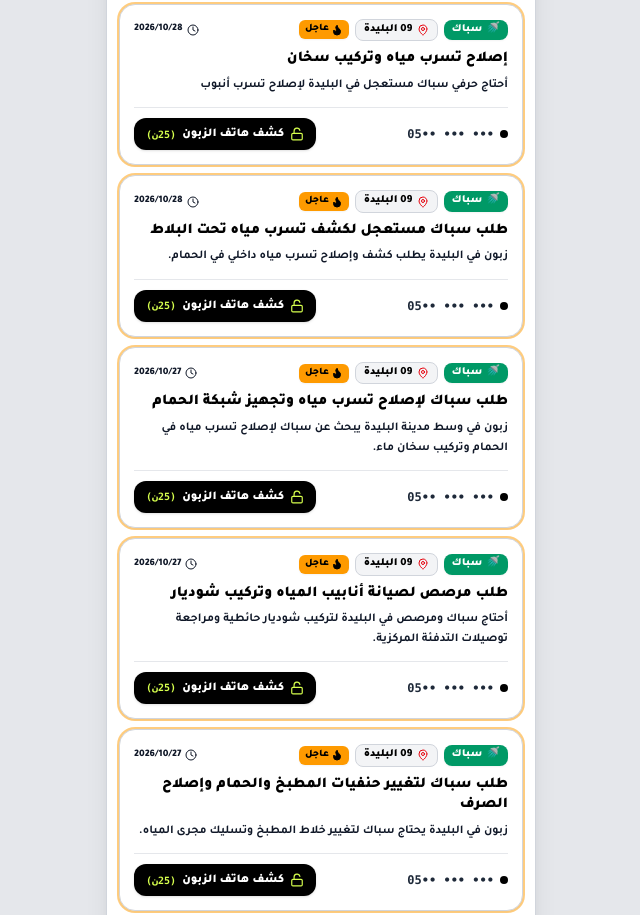
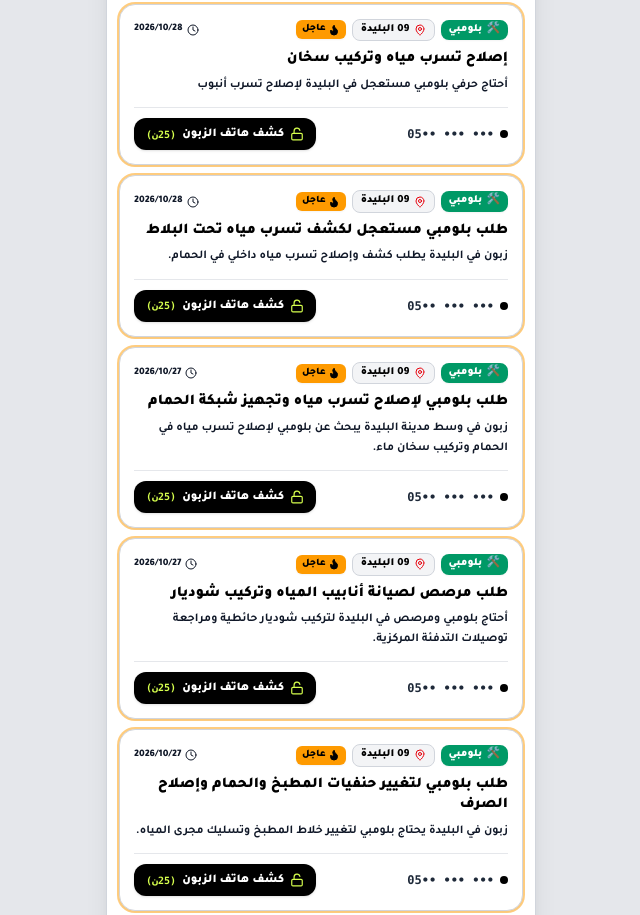
Before and after one commit to chifablida-create/khadam-dz, a React (Vite) app: page / in a window 1280 px wide. Shown: the part 1494-2409 px from the top of the page, without its empty margins (319-959 px from the left). Built offline with nearby package versions, Linux system fonts and the light colour scheme; no server answers; the database is empty.

Commit message:
Replace craft name سباك with بلومبي across app and Supabase

```diff
--- a/src/App.tsx
+++ b/src/App.tsx
@@ -128,14 +128,21 @@ function sortRequestsDesc(list: RequestItem[]): RequestItem[] {
     .map((item) => {
       const idStr = String(item.id || '').trim();
       const seedTs = SEED_REQ_TIME_MAP.get(idStr);
-      if (seedTs !== undefined) {
-        return { ...item, createdAt: seedTs };
-      }
       const idMatch = idStr.match(/^r_(\d{13})$/);
-      if (idMatch) {
-        return { ...item, createdAt: Number(idMatch[1]) };
-      }
-      return item;
+      const canonicalTs =
+        seedTs !== undefined
+          ? seedTs
+          : idMatch
+          ? Number(idMatch[1])
+          : item.createdAt;
+      const cleanCraft = !item.craft || item.craft === 'سباك' ? 'بلومبي' : item.craft;
+      return {
+        ...item,
+        craft: cleanCraft,
+        title: String(item.title || '').replace(/سباك/g, 'بلومبي'),
+        desc: String(item.desc || '').replace(/سباك/g, 'بلومبي'),
+        createdAt: canonicalTs
+      };
     })
     .sort((a, b) => Number(b?.createdAt || 0) - Number(a?.createdAt || 0));
 }
@@ -461,7 +468,8 @@ export default function App() {
   }, [points]);
 
   // Craftsman specialty craft
-  const craftsmanCraft = currentUser?.craft || 'سباك';
+  const craftsmanCraft =
+    !currentUser?.craft || currentUser.craft === 'سباك' ? 'بلومبي' : currentUser.craft;
 
   const effectivePoints = currentUser ? points : 0;
   const effectiveRevealedSet = currentUser ? revealedSet : new Set<string>();
@@ -585,7 +593,7 @@ export default function App() {
     const randomWilaya = wilayas[Math.floor(Math.random() * wilayas.length)];
 
     const titlesByCraft: Record<string, string[]> = {
-      'سباك': [
+      'بلومبي': [
         'تسريب مياه ساخنة في الحمام يحتاج إصلاح فوري',
         'تركيب سخان ماء جديد وشبكة أنابيب نحاسية',
         'انسداد في مجرى المطبخ يحتاج تسليك عاجل'
--- a/src/components/AccountView.tsx
+++ b/src/components/AccountView.tsx
@@ -88,7 +88,7 @@ export const AccountView: React.FC<AccountViewProps> = ({
   const boundSingleAccount = getBoundSingleCraftsman();
 
   const [name, setName] = useState(() => boundSingleAccount?.name || '');
-  const [craft, setCraft] = useState(() => boundSingleAccount?.craft || 'سباك');
+  const [craft, setCraft] = useState(() => boundSingleAccount?.craft || 'بلومبي');
   const [wilaya, setWilaya] = useState(() => boundSingleAccount?.wilaya || '16 الجزائر');
   const [phone, setPhone] = useState(() => boundSingleAccount?.phone || '');
   const [experience, setExperience] = useState(() => boundSingleAccount?.experience || '3 سنوات');
--- a/src/components/HomeFeed.tsx
+++ b/src/components/HomeFeed.tsx
@@ -54,7 +54,7 @@ export const HomeFeed: React.FC<HomeFeedProps> = ({
   const [cardCancelError, setCardCancelError] = useState<string>('');
 
   // Popular crafts to display first in quick pills
-  const quickCrafts = ['الكل', 'سباك', 'كهربائي', 'نجار', 'دهان', 'بناء', 'حداد', 'زجاج', 'تبريد', 'خياط', 'ميكانيكي', 'إصلاح هواتف', 'نقل أثاث'];
+  const quickCrafts = ['الكل', 'بلومبي', 'كهربائي', 'نجار', 'دهان', 'بناء', 'حداد', 'زجاج', 'تبريد', 'خياط', 'ميكانيكي', 'إصلاح هواتف', 'نقل أثاث'];
 
   // Filter requests
   const filteredRequests = useMemo(() => {
@@ -115,7 +115,7 @@ export const HomeFeed: React.FC<HomeFeedProps> = ({
                 </span>
               </div>
               <div className="text-xs text-white mt-0.5 font-bold">
-                سباك، كهربائي، دهان... حرفيو 58 ولاية بانتظارك
+                بلومبي، كهربائي، دهان... حرفيو 58 ولاية بانتظارك
               </div>
             </div>
           </div>
--- a/src/components/modals/AdminDashboardModal.tsx
+++ b/src/components/modals/AdminDashboardModal.tsx
@@ -63,7 +63,7 @@ async function saveRequestDirectToFirestoreRest(req: RequestItem): Promise<void>
       body: JSON.stringify({
         fields: {
           id: { stringValue: String(req.id) },
-          craft: { stringValue: String(req.craft || 'سباك') },
+          craft: { stringValue: String(req.craft || 'بلومبي') },
           wilaya: { stringValue: String(req.wilaya || '09 البليدة') },
           title: { stringValue: String(req.title || '') },
           desc: { stringValue: String(req.desc || '') },
@@ -94,7 +94,7 @@ async function saveCraftsmanDirectToFirestoreRest(c: CraftsmanUser): Promise<voi
         fields: {
           id: { stringValue: String(c.id) },
           name: { stringValue: String(c.name || '') },
-          craft: { stringValue: String(c.craft || 'سباك') },
+          craft: { stringValue: String(c.craft || 'بلومبي') },
           wilaya: { stringValue: String(c.wilaya || '09 البليدة') },
           phone: { stringValue: String(c.phone || '') },
           baseAvg: { doubleValue: Number(c.baseAvg || 5.0) },
@@ -232,7 +232,7 @@ export const AdminDashboardModal: React.FC<AdminDashboardModalProps> = ({
   const [activeTab, setActiveTab] = useState<'bot' | 'fb_bot' | 'recharges' | 'craftsmen' | 'chats' | 'requests' | 'complaints' | 'settings'>('bot');
   const [fbPublisherName, setFbPublisherName] = useState<string>('شفاء البليدة (Chifa Blida)');
   const [fbTargetWilaya, setFbTargetWilaya] = useState<string>('09 البليدة');
-  const [fbTargetCraft, setFbTargetCraft] = useState<string>('سباك');
+  const [fbTargetCraft, setFbTargetCraft] = useState<string>('بلومبي');
   const [fbCommentInput, setFbCommentInput] = useState<string>('');
   const [fbPageIdInput, setFbPageIdInput] = useState<string>('1CCuf6aCuD');
   const [fbPageTokenInput, setFbPageTokenInput] = useState<string>('');
@@ -308,7 +308,7 @@ export const AdminDashboardModal: React.FC<AdminDashboardModalProps> = ({
   // New Request creation by Admin
   const [showNewReqForm, setShowNewReqForm] = useState(false);
   const [newReqTitle, setNewReqTitle] = useState('');
-  const [newReqCraft, setNewReqCraft] = useState('سباك');
+  const [newReqCraft, setNewReqCraft] = useState('بلومبي');
   const [newReqWilaya, setNewReqWilaya] = useState('16 الجزائر');
   const [newReqPhone, setNewReqPhone] = useState('0550 88 77 66');
   const [newReqDesc, setNewReqDesc] = useState('');
@@ -316,7 +316,7 @@ export const AdminDashboardModal: React.FC<AdminDashboardModalProps> = ({
   // New Craftsman creation by Admin
   const [showNewCraftsmanForm, setShowNewCraftsmanForm] = useState(false);
   const [newCName, setNewCName] = useState('');
-  const [newCCraft, setNewCCraft] = useState('سباك');
+  const [newCCraft, setNewCCraft] = useState('بلومبي');
   const [newCWilaya, setNewCWilaya] = useState('16 الجزائر');
   const [newCPhone, setNewCPhone] = useState('0661 22 33 44');
 
@@ -425,7 +425,7 @@ export const AdminDashboardModal: React.FC<AdminDashboardModalProps> = ({
       const newCraftsman: CraftsmanUser = {
         id: `c_phone_${Date.now()}`,
         name: `حرفي موثق (${rawPhone})`,
-        craft: currentUser?.craft || 'سباك',
+        craft: currentUser?.craft || 'بلومبي',
         wilaya: currentUser?.wilaya || '16 الجزائر',
         phone: rawPhone,
         baseAvg: 5.0,
@@ -803,7 +803,7 @@ https://www.facebook.com/share/1CCuf6aCuD/
     const matchedCraft =
       CRAFTS_LIST.find((c) => raw.includes(c)) ||
       (raw.includes('بلومبي') || raw.includes('مرصص')
-        ? 'سباك'
+        ? 'بلومبي'
         : raw.includes('تريسيتي') || raw.includes('كهربا')
           ? 'كهربائي'
           : raw.includes('صباغ') || raw.includes('دهان')
--- a/src/components/modals/CreateRequestModal.tsx
+++ b/src/components/modals/CreateRequestModal.tsx
@@ -17,7 +17,7 @@ export const CreateRequestModal: React.FC<CreateRequestModalProps> = ({
   onCreateRequest,
   isDark
 }) => {
-  const [craft, setCraft] = useState<string>('سباك');
+  const [craft, setCraft] = useState<string>('بلومبي');
   const [wilaya, setWilaya] = useState<string>('16 الجزائر');
   const [title, setTitle] = useState<string>('');
   const [desc, setDesc] = useState<string>('');
--- a/src/components/modals/NotificationsModal.tsx
+++ b/src/components/modals/NotificationsModal.tsx
@@ -40,7 +40,7 @@ export const NotificationsModal: React.FC<NotificationsModalProps> = ({
   onSelectNotification,
   onAddAppointmentToCalendar,
   onOpenRecharge,
-  userCraft = 'سباك',
+  userCraft = 'بلومبي',
   points,
   isDark
 }) => {
--- a/src/data/constants.ts
+++ b/src/data/constants.ts
@@ -217,10 +217,10 @@ export const INITIAL_REQUESTS: RequestItem[] = [
   },
   {
     id: 'req_cust_live_dz_901',
-    craft: 'سباك',
+    craft: 'بلومبي',
     wilaya: '09 البليدة',
-    title: 'طلب سباك مستعجل لإصلاح تسرب مياه وتغيير خلاط الحمام',
-    desc: 'يوجد تسرب مياه تحت المغسلة وفي أنبوب السخان بحي أولاد يعيش، أبحث عن سباك للتدخل السريع اليوم.',
+    title: 'طلب بلومبي مستعجل لإصلاح تسرب مياه وتغيير خلاط الحمام',
+    desc: 'يوجد تسرب مياه تحت المغسلة وفي أنبوب السخان بحي أولاد يعيش، أبحث عن بلومبي للتدخل السريع اليوم.',
     phone: '0554821943',
     createdAt: 1793195000000,
     priority: true,
@@ -253,10 +253,10 @@ export const INITIAL_REQUESTS: RequestItem[] = [
   },
   {
     id: 'req_live_01',
-    craft: 'سباك',
+    craft: 'بلومبي',
     wilaya: '09 البليدة',
     title: 'إصلاح تسرب مياه وتركيب سخان',
-    desc: 'أحتاج حرفي سباك مستعجل في البليدة لإصلاح تسرب أنبوب',
+    desc: 'أحتاج حرفي بلومبي مستعجل في البليدة لإصلاح تسرب أنبوب',
     phone: '0550112233',
     createdAt: 1793190000000,
     priority: true,
@@ -265,9 +265,9 @@ export const INITIAL_REQUESTS: RequestItem[] = [
   },
   {
     id: 'req_cr_c_fb_adm_1793182336382',
-    craft: 'سباك',
+    craft: 'بلومبي',
     wilaya: '09 البليدة',
-    title: 'طلب سباك مستعجل لكشف تسرب مياه تحت البلاط',
+    title: 'طلب بلومبي مستعجل لكشف تسرب مياه تحت البلاط',
     desc: 'زبون في البليدة يطلب كشف وإصلاح تسرب مياه داخلي في الحمام.',
     phone: '0554 82 19 43',
     createdAt: 1793182300000,
@@ -276,10 +276,10 @@ export const INITIAL_REQUESTS: RequestItem[] = [
   },
   {
     id: 'req_cr_c_fb_live_1793136505402',
-    craft: 'سباك',
+    craft: 'بلومبي',
     wilaya: '09 البليدة',
-    title: 'طلب سباك لإصلاح تسرب مياه وتجهيز شبكة الحمام',
-    desc: 'زبون في وسط مدينة البليدة يبحث عن سباك لإصلاح تسرب مياه في الحمام وتركيب سخان ماء.',
+    title: 'طلب بلومبي لإصلاح تسرب مياه وتجهيز شبكة الحمام',
+    desc: 'زبون في وسط مدينة البليدة يبحث عن بلومبي لإصلاح تسرب مياه في الحمام وتركيب سخان ماء.',
     phone: '0554 82 19 43',
     createdAt: 1793136500000,
     priority: true,
@@ -287,10 +287,10 @@ export const INITIAL_REQUESTS: RequestItem[] = [
   },
   {
     id: 'req_cr_c_parsed_1793136812790',
-    craft: 'سباك',
+    craft: 'بلومبي',
     wilaya: '09 البليدة',
     title: 'طلب مرصص لصيانة أنابيب المياه وتركيب شوديار',
-    desc: 'أحتاج سباك ومرصص في البليدة لتركيب شوديار حائطية ومراجعة توصيلات التدفئة المركزية.',
+    desc: 'أحتاج بلومبي ومرصص في البليدة لتركيب شوديار حائطية ومراجعة توصيلات التدفئة المركزية.',
     phone: '0559 44 33 22',
     createdAt: 1793136400000,
     priority: true,
@@ -298,10 +298,10 @@ export const INITIAL_REQUESTS: RequestItem[] = [
   },
   {
     id: 'req_cr_c_fb_adm_1793126302934',
-    craft: 'سباك',
+    craft: 'بلومبي',
     wilaya: '09 البليدة',
-    title: 'طلب سباك لتغيير حنفيات المطبخ والحمام وإصلاح الصرف',
-    desc: 'زبون في البليدة يحتاج سباك لتغيير خلاط المطبخ وتسليك مجرى المياه.',
+    title: 'طلب بلومبي لتغيير حنفيات المطبخ والحمام وإصلاح الصرف',
+    desc: 'زبون في البليدة يحتاج بلومبي لتغيير خلاط المطبخ وتسليك مجرى المياه.',
     phone: '0554 82 19 43',
     createdAt: 1793126200000,
     priority: true,
@@ -331,9 +331,9 @@ export const INITIAL_REQUESTS: RequestItem[] = [
   },
   {
     id: 'req_cr_c1',
-    craft: 'سباك',
+    craft: 'بلومبي',
     wilaya: '09 البليدة',
-    title: 'مطلوب سباك لتمديد أنابيب الغاز والمياه في مسكن جديد',
+    title: 'مطلوب بلومبي لتمديد أنابيب الغاز والمياه في مسكن جديد',
     desc: 'طلب زبون لتمديد شبكة المياه والغاز وفق المعايير مع تركيب عداد وسخان.',
     phone: '0551 23 45 67',
     createdAt: 1793100000000,
@@ -397,10 +397,10 @@ export const INITIAL_REQUESTS: RequestItem[] = [
   },
   {
     id: 'req_live_dz_101',
-    craft: 'سباك',
+    craft: 'بلومبي',
     wilaya: '09 البليدة',
     title: 'إصلاح تسرب ماء في أنبوب الحمام وتركيب حنفية خلاط',
-    desc: 'يوجد تسرب تحت المغسلة في الطابق الأول بحي أولاد يعيش، أحتاج سباك محترف اليوم لإصلاح الأنبوب وتغيير الخلاط.',
+    desc: 'يوجد تسرب تحت المغسلة في الطابق الأول بحي أولاد يعيش، أحتاج بلومبي محترف اليوم لإصلاح الأنبوب وتغيير الخلاط.',
     phone: '0554128934',
     createdAt: 1793090001000,
     priority: true,
@@ -412,7 +412,7 @@ export const INITIAL_CRAFTSMEN: CraftsmanUser[] = [
   {
     id: 'c1',
     name: 'أمين للترصيص الصحي والغاز',
-    craft: 'سباك',
+    craft: 'بلومبي',
     wilaya: '09 البليدة',
     phone: '0551234567',
     points: 50,
@@ -426,8 +426,8 @@ export const INITIAL_CRAFTSMEN: CraftsmanUser[] = [
   },
   {
     id: 'c_parsed_1793136812790',
-    name: 'حرفي سباك (09 البليدة)',
-    craft: 'سباك',
+    name: 'حرفي بلومبي (09 البليدة)',
+    craft: 'بلومبي',
     wilaya: '09 البليدة',
     phone: '0559 44 33 22',
     points: 50,
@@ -436,7 +436,7 @@ export const INITIAL_CRAFTSMEN: CraftsmanUser[] = [
     complaints: 0,
     isVerified: true,
     status: 'active',
-    bio: 'سباك ومرصص في البليدة خبرة 10 سنوات متاح للتدخل السريع.',
+    bio: 'بلومبي ومرصص في البليدة خبرة 10 سنوات متاح للتدخل السريع.',
     experience: '10 سنوات'
   },
   {
@@ -456,8 +456,8 @@ export const INITIAL_CRAFTSMEN: CraftsmanUser[] = [
   },
   {
     id: 'cp1',
-    name: 'أحمد - سباك محترف',
-    craft: 'سباك',
+    name: 'أحمد - بلومبي محترف',
+    craft: 'بلومبي',
     wilaya: '16 الجزائر',
     phone: '0550 11 22 33',
     points: 850,
--- a/src/supabase.d.ts
+++ b/src/supabase.d.ts
@@ -10,6 +10,7 @@ export type CraftsmanWithReveals = CraftsmanUser & {
 
 export declare function sortRequestsNewestFirst(list: RequestItem[]): RequestItem[];
 export declare function resolveCanonicalRequestTimestamp(rawId: string, fallbackTs?: number): number;
+export declare function normalizeCraftLabel(rawCraft?: string | null): string;
 export declare function isCraftsmanAdInCustomerFeed(item: Record<string, any> | null | undefined): boolean;
 export declare function normalizeDzCraftsmanPhone(raw?: string | null): string;
 export declare function deduplicateCraftsmenByPhone(list: CraftsmanWithReveals[]): CraftsmanWithReveals[];
--- a/src/supabase.js
+++ b/src/supabase.js
@@ -133,6 +133,12 @@ export function resolveCanonicalRequestTimestamp(rawId, fallbackTs) {
   return !Number.isNaN(fb) && fb > 0 ? fb : Date.now();
 }
 
+export function normalizeCraftLabel(rawCraft) {
+  const c = String(rawCraft || '').trim();
+  if (!c || c === 'سباك') return 'بلومبي';
+  return c;
+}
+
 export function isCraftsmanAdInCustomerFeed(item) {
   if (!item) return true;
   const idStr = String(item.id || '').trim();
@@ -144,7 +150,7 @@ export function isCraftsmanAdInCustomerFeed(item) {
   const combined = `${titleStr} ${descStr}`;
 
   if (
-    /صباغ بنتار|حداة عامة|حدادة عامة|حرفي معتمد متاح|متوفر حالياً لتنفيذ أشغال|أحمد - سباك محترف/i.test(
+    /صباغ بنتار|حداة عامة|حدادة عامة|حرفي معتمد متاح|متوفر حالياً لتنفيذ أشغال|أحمد - سباك محترف|أحمد - بلومبي محترف/i.test(
       combined
     )
   ) {
@@ -194,11 +200,11 @@ export function mapDemandeRowToRequestItem(row) {
 
   const mapped = {
     id: rawId,
-    title: String(row.title || row.client_name || cleanDesc || 'طلب خدمة').trim(),
+    title: String(row.title || row.client_name || cleanDesc || 'طلب خدمة').replace(/سباك/g, 'بلومبي').trim(),
     phone: String(row.phone || row.client_phone || '0550000000').trim(),
     wilaya: String(row.wilaya || '16 الجزائر').trim(),
-    craft: String(row.craft || row.metier || 'سباك').trim(),
-    desc: String(row.desc || cleanDesc || row.title || row.client_name || '').trim(),
+    craft: normalizeCraftLabel(row.craft || row.metier),
+    desc: String(row.desc || cleanDesc || row.title || row.client_name || '').replace(/سباك/g, 'بلومبي').trim(),
     status: statusVal,
     priority: row.priority !== undefined ? Boolean(row.priority) : meta.priority !== undefined ? Boolean(meta.priority) : true,
     createdAt: Number.isNaN(createdTs) ? Date.now() : createdTs,
@@ -247,7 +253,7 @@ export function mapRequestItemToDemandePayload(req) {
   const descStr = String(req.desc || req.title || '').trim();
   const phoneStr = String(req.phone || '0550000000').trim();
   const wilayaStr = String(req.wilaya || '16 الجزائر').trim();
-  const craftStr = String(req.craft || 'سباك').trim();
+  const craftStr = normalizeCraftLabel(req.craft);
   const statusStr = req.status === 'in_progress' || req.status === 'completed' ? req.status : 'open';
 
   const payload = {
@@ -340,8 +346,8 @@ export function mapArtisanRowToCraftsmanUser(row) {
     phone: String(row.phone || '0550000000').trim(),
     wilaya: String(row.wilaya || '16 الجزائر').trim(),
     experience: String(row.commune || meta.experience || '5 سنوات').trim(),
-    craft: String(row.metier || 'سباك').trim(),
-    bio: cleanBio || 'حرفي معتمد في منصة خدّام ديزاد',
+    craft: normalizeCraftLabel(row.metier),
+    bio: (cleanBio || 'حرفي معتمد في منصة خدّام ديزاد').replace(/سباك/g, 'بلومبي'),
     points: Number.isNaN(pointsVal) ? 50 : Math.max(0, pointsVal),
     status: row.is_active === false ? 'suspended' : 'active',
     isVerified: true,
@@ -382,7 +388,7 @@ export function mapCraftsmanUserToArtisanPayload(craftsman, revealedPhonesList)
     phone: String(craftsman.phone || '0550000000').trim(),
     wilaya: String(craftsman.wilaya || '16 الجزائر').trim(),
     commune: String(craftsman.experience || 'الجزائر').trim(),
-    metier: String(craftsman.craft || 'سباك').trim(),
+    metier: normalizeCraftLabel(craftsman.craft),
     description: packTextWithMeta(craftsman.bio || 'حرفي معتمد في منصة خدّام ديزاد', meta),
     price: pointsVal,
     is_active: craftsman.status !== 'suspended'
@@ -879,7 +885,7 @@ export async function runLiveSupabaseBotReply({
   }
 
   if (/طلب|خدمة|زبون|عمل|ورشة/i.test(text) && latestMatching) {
-    return `🤖 [بوت خدّام DZ المباشر - متصل بـ Supabase]: يوجد حالياً (${openDemandes.length}) طلب مفتوح في قاعدة البيانات، منها (${matchingCraftDemandes.length}) طلب في تخصص (${craft || 'سباك'}). أحدث طلب: "${latestMatching.title}" في (${latestMatching.wilaya}). يمكنك كشف رقم الزبون بـ ${revealCost} نقطة والتواصل معه فوراً 📞.`;
+    return `🤖 [بوت خدّام DZ المباشر - متصل بـ Supabase]: يوجد حالياً (${openDemandes.length}) طلب مفتوح في قاعدة البيانات، منها (${matchingCraftDemandes.length}) طلب في تخصص (${normalizeCraftLabel(craft)}). أحدث طلب: "${latestMatching.title}" في (${latestMatching.wilaya}). يمكنك كشف رقم الزبون بـ ${revealCost} نقطة والتواصل معه فوراً 📞.`;
   }
 
   return `🤖 [بوت خدّام DZ المباشر 24/7]: أهلاً بك ${craftsmanName || 'حرفينا الكريم'}! البوت متصل بقاعدة بيانات Supabase الحية (${openDemandes.length} طلب زبون نشط • ${allArtisans.length} حرفي مسجل • رصيدك: ${syncedPts} نقطة).${
```
